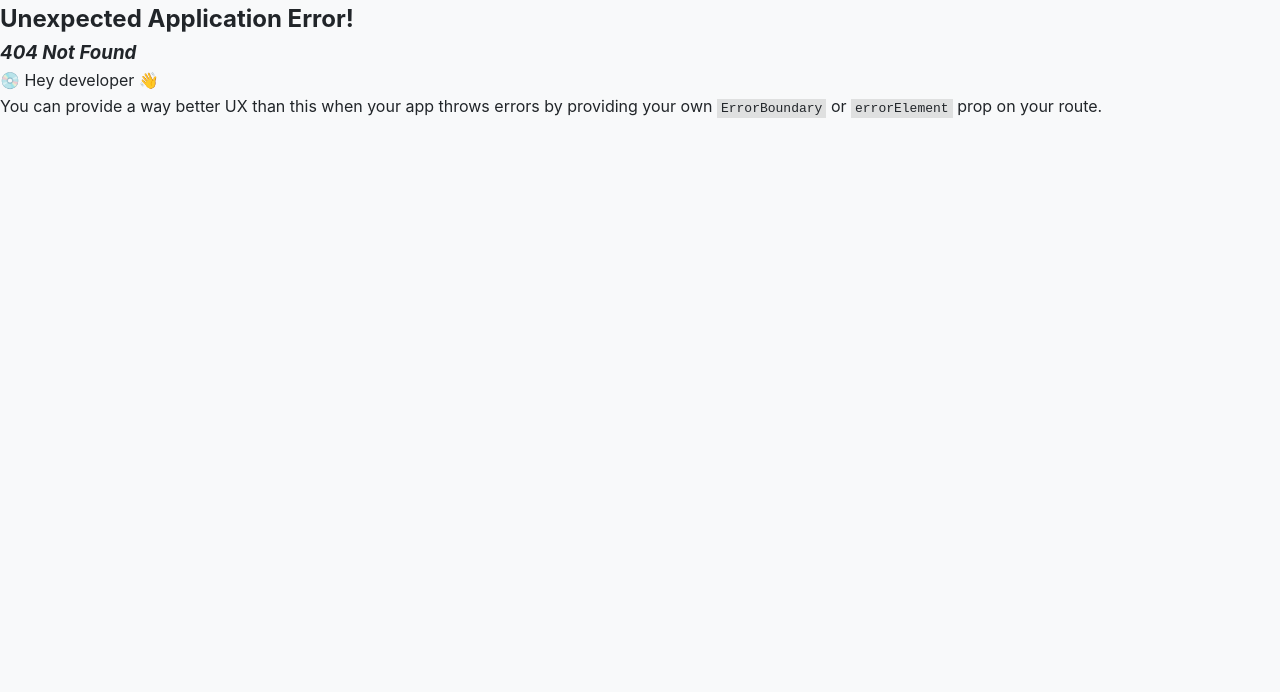
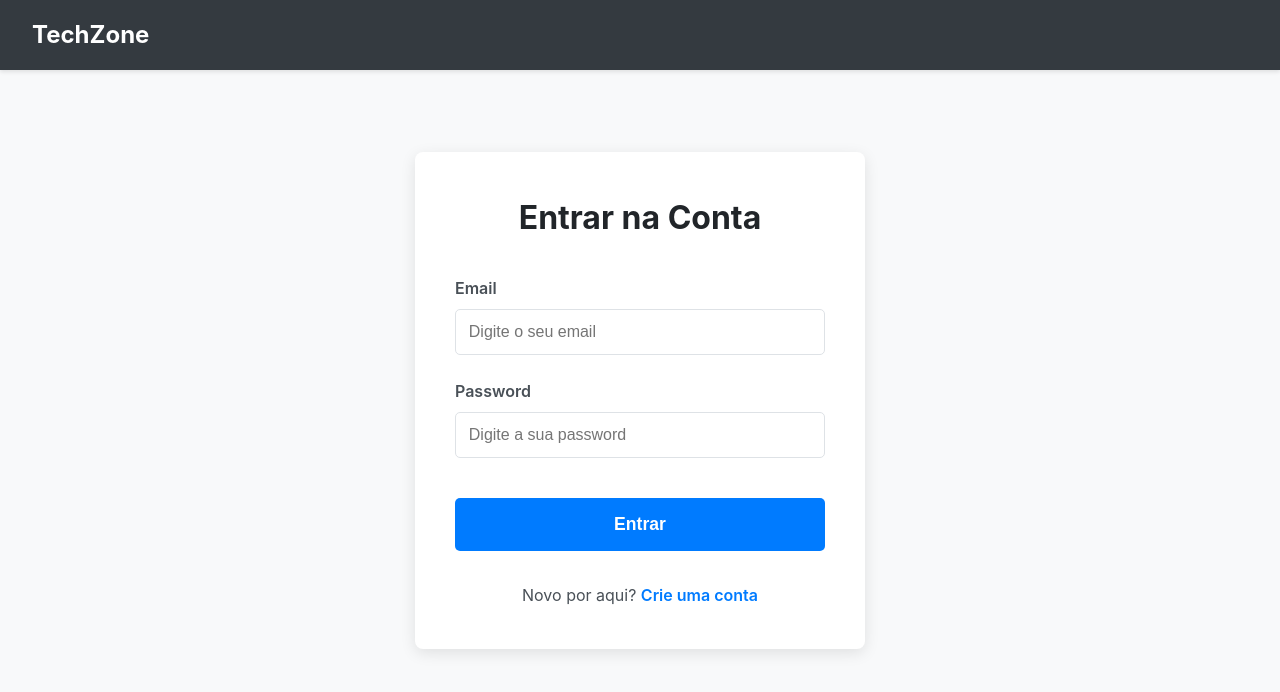
Before and after one commit to SW-Wanted/techzone-ecommerce, a React (Vite) app in the folder frontend/: page /login in a window 1280 px wide. Before the commit this address had no page. Shown: the top 692 px of the page. Built offline with nearby package versions, Linux system fonts and the light colour scheme.

Commit message:
feat(frontend): Criar página de Login com formulário #5

```diff
--- a/frontend/src/main.tsx
+++ b/frontend/src/main.tsx
@@ -1,4 +1,3 @@
-// frontend/src/main.tsx
 import React from "react"; // React deve ser importado
 import ReactDOM from "react-dom/client";
 import { createBrowserRouter, RouterProvider, Outlet } from "react-router-dom";
@@ -9,6 +8,7 @@
 import HomePage from "./pages/HomePage.tsx";
 import ProductDetailPage from "./pages/ProductDetailPage.tsx";
 import "./index.css";
+import LoginPage from "./pages/LoginPage.tsx";
 
 // Componente de Layout (pode estar no seu próprio ficheiro, ex: layouts/AppLayout.tsx)
 const AppLayout = () => {
@@ -36,6 +36,10 @@
         path: "/product/:id",
         element: <ProductDetailPage />,
       },
+      {
+        path: "/login",
+        element: <LoginPage />
+      }
     ],
   },
 ]);
--- /dev/null
+++ b/frontend/src/pages/LoginPage.module.css
@@ -0,0 +1,73 @@
+/* frontend/src/pages/LoginPage.module.css */
+
+.loginContainer {
+  display: flex;
+  justify-content: center;
+  align-items: flex-start; /* Alinha ao topo */
+  padding-top: 50px;
+}
+
+.loginForm {
+  background-color: var(--surface-color);
+  padding: 2.5rem;
+  border-radius: 8px;
+  box-shadow: 0 4px 15px rgba(0, 0, 0, 0.1);
+  width: 100%;
+  max-width: 450px;
+  display: flex;
+  flex-direction: column;
+}
+
+.loginForm h1 {
+  margin-bottom: 2rem;
+  text-align: center;
+  color: var(--text-color);
+}
+
+.formGroup {
+  margin-bottom: 1.5rem;
+}
+
+.formGroup label {
+  display: block;
+  margin-bottom: 0.5rem;
+  font-weight: 600;
+  color: var(--text-color-light);
+}
+
+.formGroup input {
+  width: 100%;
+  padding: 0.8rem;
+  border: 1px solid var(--border-color);
+  border-radius: 5px;
+  font-size: 1rem;
+}
+
+.submitButton {
+  width: 100%;
+  padding: 1rem;
+  border: none;
+  background-color: var(--primary-color);
+  color: white;
+  font-size: 1.1rem;
+  font-weight: 600;
+  border-radius: 5px;
+  cursor: pointer;
+  transition: background-color 0.2s;
+  margin-top: 1rem;
+}
+
+.submitButton:hover {
+  background-color: #0056b3;
+}
+
+.registerLink {
+  margin-top: 2rem;
+  text-align: center;
+  color: var(--text-color-light);
+}
+
+.registerLink a {
+  color: var(--primary-color);
+  font-weight: 600;
+}
--- /dev/null
+++ b/frontend/src/pages/LoginPage.tsx
@@ -0,0 +1,60 @@
+// frontend/src/pages/LoginPage.tsx
+
+import React, { useState } from 'react';
+import { Link } from 'react-router-dom';
+import styles from './LoginPage.module.css'; // Vamos criar este ficheiro a seguir
+
+const LoginPage = () => {
+  // Criar estados para guardar os valores dos campos do formulário
+  const [email, setEmail] = useState('');
+  const [password, setPassword] = useState('');
+
+  const submitHandler = (e: React.FormEvent<HTMLFormElement>) => {
+    e.preventDefault(); // Impede que a página recarregue ao submeter
+    // Por agora, vamos apenas mostrar os dados no console
+    console.log({ email, password });
+  };
+
+  return (
+    <div className={styles.loginContainer}>
+      <form className={styles.loginForm} onSubmit={submitHandler}>
+        <h1>Entrar na Conta</h1>
+
+        <div className={styles.formGroup}>
+          <label htmlFor="email">Email</label>
+          <input
+            type="email"
+            id="email"
+            placeholder="Digite o seu email"
+            value={email} // O valor do input é controlado pelo estado
+            onChange={(e) => setEmail(e.target.value)} // Atualiza o estado quando o utilizador digita
+            required
+          />
+        </div>
+
+        <div className={styles.formGroup}>
+          <label htmlFor="password">Password</label>
+          <input
+            type="password"
+            id="password"
+            placeholder="Digite a sua password"
+            value={password}
+            onChange={(e) => setPassword(e.target.value)}
+            required
+          />
+        </div>
+
+        <button type="submit" className={styles.submitButton}>
+          Entrar
+        </button>
+
+        <p className={styles.registerLink}>
+          Novo por aqui?{' '}
+          <Link to="/register">Crie uma conta</Link>
+        </p>
+      </form>
+    </div>
+  );
+};
+
+export default LoginPage;
```
